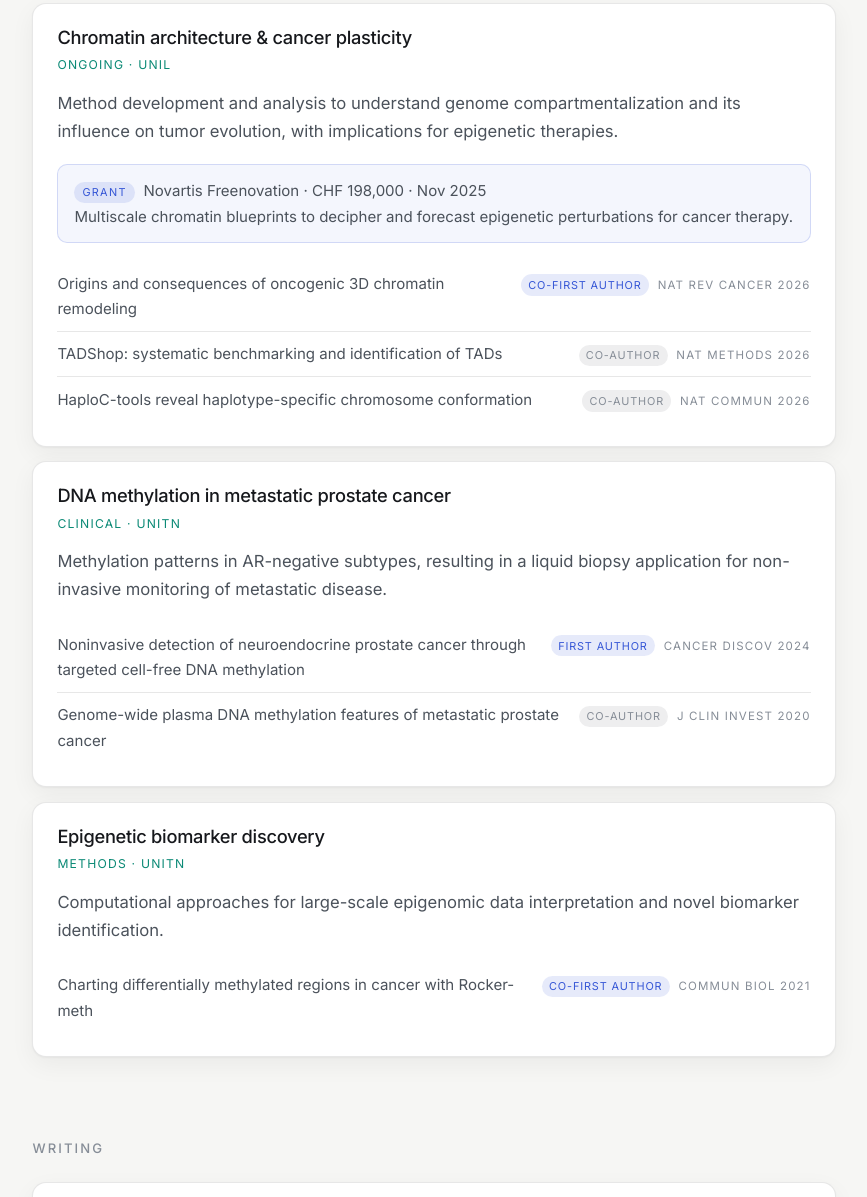
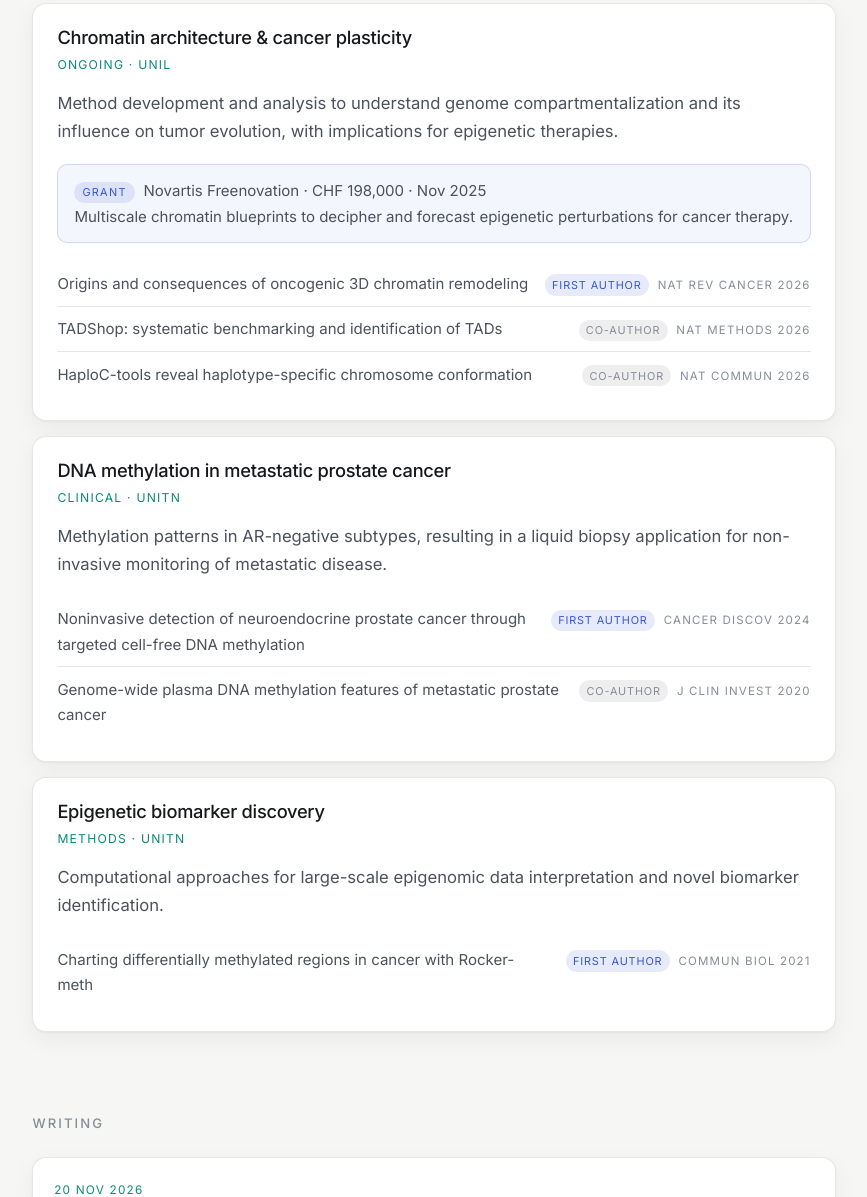
Before and after one commit to GMFranceschini/gmfranceschini.github.io, a plain HTML site: page index.html in a window 1280 px wide. Shown: the part 1264-2461 px from the top of the page, without its empty margins (206-1073 px from the left). Drawn offline with Linux system fonts and the light colour scheme.

Commit message:
Label shared first authorship as first author
Co-Authored-By: Claude Opus 5 <noreply@anthropic.com>

```diff
--- a/index.html
+++ b/index.html
@@ -80,7 +80,7 @@
             <p>Method development and analysis to understand genome compartmentalization and its influence on tumor evolution, with implications for epigenetic therapies.</p>
             <p class="grant"><span class="pill">Grant</span>Novartis Freenovation · CHF 198,000 · Nov 2025<br />Multiscale chromatin blueprints to decipher and forecast epigenetic perturbations for cancer therapy.</p>
             <ul class="refs">
-              <li><a href="https://doi.org/10.1038/s41568-026-00969-1" target="_blank" rel="noopener noreferrer"><span class="ref-title">Origins and consequences of oncogenic 3D chromatin remodeling</span><span class="ref-meta"><span class="role role-first">Co-first author</span><span class="venue">Nat Rev Cancer 2026</span></span></a></li>
+              <li><a href="https://doi.org/10.1038/s41568-026-00969-1" target="_blank" rel="noopener noreferrer"><span class="ref-title">Origins and consequences of oncogenic 3D chromatin remodeling</span><span class="ref-meta"><span class="role role-first">First author</span><span class="venue">Nat Rev Cancer 2026</span></span></a></li>
               <li><a href="https://doi.org/10.1038/s41592-026-03100-2" target="_blank" rel="noopener noreferrer"><span class="ref-title">TADShop: systematic benchmarking and identification of TADs</span><span class="ref-meta"><span class="role role-co">Co-author</span><span class="venue">Nat Methods 2026</span></span></a></li>
               <li><a href="https://doi.org/10.1038/s41467-026-72326-7" target="_blank" rel="noopener noreferrer"><span class="ref-title">HaploC-tools reveal haplotype-specific chromosome conformation</span><span class="ref-meta"><span class="role role-co">Co-author</span><span class="venue">Nat Commun 2026</span></span></a></li>
             </ul>
@@ -101,7 +101,7 @@
             <p class="card-tag">Methods · UNITN</p>
             <p>Computational approaches for large-scale epigenomic data interpretation and novel biomarker identification.</p>
             <ul class="refs">
-              <li><a href="https://doi.org/10.1038/s42003-021-02761-3" target="_blank" rel="noopener noreferrer"><span class="ref-title">Charting differentially methylated regions in cancer with Rocker-meth</span><span class="ref-meta"><span class="role role-first">Co-first author</span><span class="venue">Commun Biol 2021</span></span></a></li>
+              <li><a href="https://doi.org/10.1038/s42003-021-02761-3" target="_blank" rel="noopener noreferrer"><span class="ref-title">Charting differentially methylated regions in cancer with Rocker-meth</span><span class="ref-meta"><span class="role role-first">First author</span><span class="venue">Commun Biol 2021</span></span></a></li>
             </ul>
           </article>
 
```
